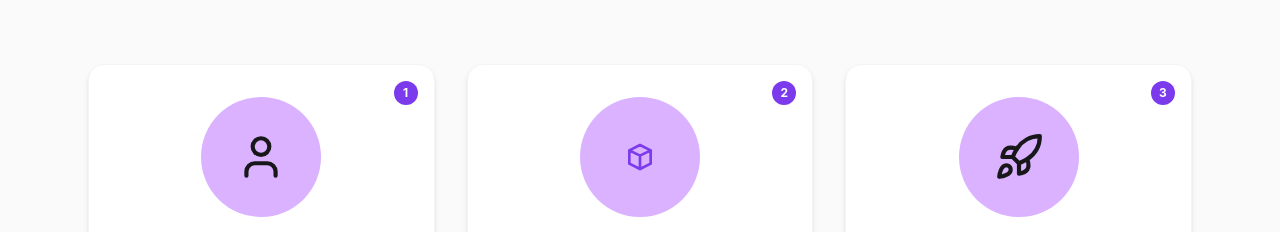
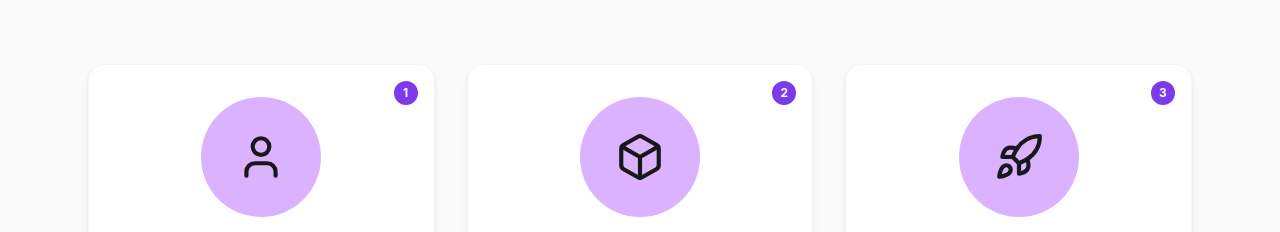
Before and after one commit to Pro-Tik/ph-b-13-a06, a React (Vite) app: page / in a window 1280 px wide. Shown: the part 3844-4076 px from the top of the page. Built offline with nearby package versions, Linux system fonts and the light colour scheme.

Commit message:
Fixed Some Styling

```diff
--- a/src/components/tools/Steps.jsx
+++ b/src/components/tools/Steps.jsx
@@ -32,19 +32,20 @@ export default function Steps() {
         "Browse our catalog and select the tools that fit your needs.",
       icon: (
         <svg
-          className="w-8 h-8 text-[#7c3aed]"
+          xmlns="http://www.w3.org/2000/svg"
+          width="50"
+          height="50"
+          viewBox="0 0 24 24"
           fill="none"
           stroke="currentColor"
-          viewBox="0 0 24 24"
-          width="50"
-          height="50"
+          stroke-width="2"
+          stroke-linecap="round"
+          stroke-linejoin="round"
+          class="lucide lucide-box-icon lucide-box"
         >
-          <path
-            strokeLinecap="round"
-            strokeLinejoin="round"
-            strokeWidth="2"
-            d="M20 7l-8-4-8 4m16 0l-8 4m8-4v10l-8 4m0-10L4 7m8 4v10M4 7v10l8 4"
-          />
+          <path d="M21 8a2 2 0 0 0-1-1.73l-7-4a2 2 0 0 0-2 0l-7 4A2 2 0 0 0 3 8v8a2 2 0 0 0 1 1.73l7 4a2 2 0 0 0 2 0l7-4A2 2 0 0 0 21 16Z" />
+          <path d="m3.3 7 8.7 5 8.7-5" />
+          <path d="M12 22V12" />
         </svg>
       ),
     },
```
